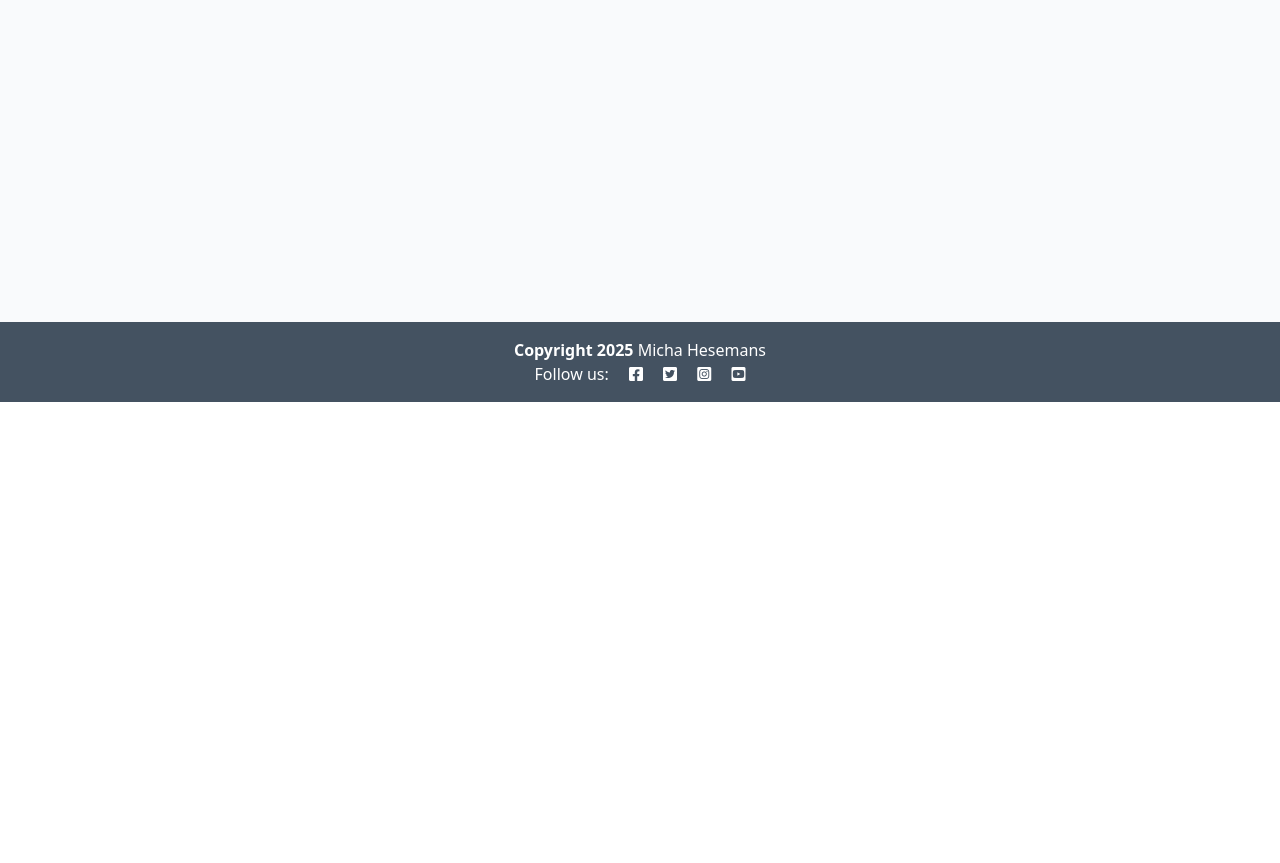
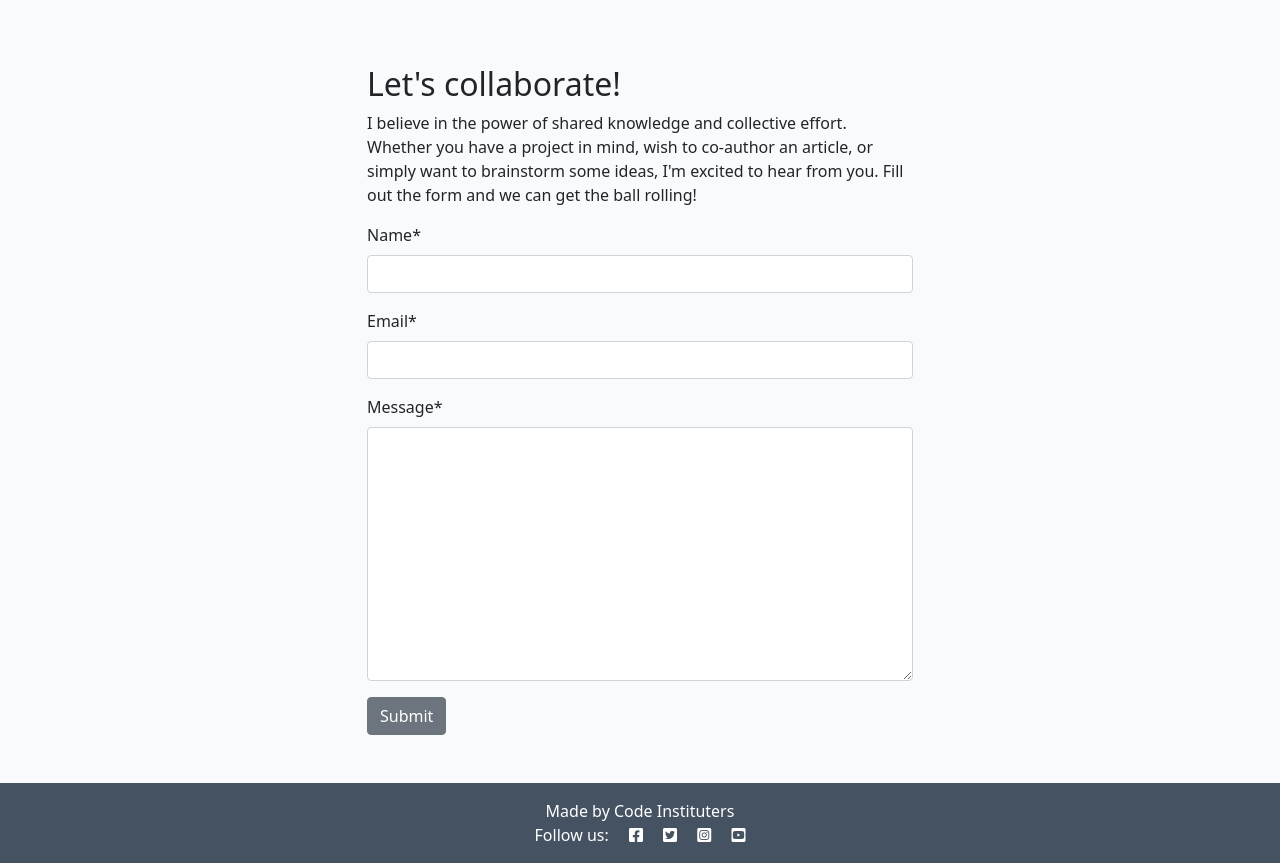
Before and after one commit to mhesemans/django-blog, a Django app: template about/templates/about/about.html in a window 1280 px wide. Shown: the part 398-1261 px from the top of the page. Before the commit the page ends 800 px from the top, so only its background shows below. Run offline with Django 4.2, Linux system fonts and the light colour scheme; the template is opened without the code that fills it: values that come from a table or form of the project are taken from there, others are empty; parts of the project's set-up code (start-up, migrations or seed data) failed here and were passed over; some libraries are stand-ins or nearby versions.

Commit message:
feat: added collaboration requests to about page

```diff
--- /dev/null
+++ b/about/forms.py
@@ -0,0 +1,8 @@
+from .models import CollaborateRequest
+from django import forms
+
+
+class CollaborateForm(forms.ModelForm):
+    class Meta:
+        model = CollaborateRequest
+        fields = ('name', 'email', 'message')
--- a/about/models.py
+++ b/about/models.py
@@ -1,11 +1,22 @@
 from django.db import models
 
+# Create your models here.
 
-# Create your models here.
+
 class About(models.Model):
     title = models.CharField(max_length=200)
+    updated_on = models.DateTimeField(auto_now=True)
     content = models.TextField()
-    updated_on = models.DateTimeField(auto_now=True)
 
     def __str__(self):
         return self.title
+
+
+class CollaborateRequest(models.Model):
+    name = models.CharField(max_length=200)
+    email = models.EmailField()
+    message = models.TextField()
+    read = models.BooleanField(default=False)
+
+    def __str__(self):
+        return f"Collaboration request from {self.name}"
--- a/about/templates/about/about.html
+++ b/about/templates/about/about.html
@@ -1,27 +1,42 @@
 {% extends 'base.html' %}
+{% load static %}
+{% load crispy_forms_tags %}
+
 {% block content %}
-{% load static %}
 <div class="container mt-5">
     <div class="row">
-        <div class="col-4 text-center">
+        <div class="col-12 col-md-4 text-center">
             <img src="{% static 'images/nobody.jpg' %}" width="75%">
         </div>
-        <div class="col-8">
-            <!-- Title goes between these h2 tags -->
+        <div class="col-12 col-md-8">
             <h2>{{ about.title }}</h2>
-            <!-- Content goes directly underneath this -->
-             {{ about.content | safe }}
+            {{ about.content | safe }}
         </div>
     </div>
     <div class="row">
         <div class="col text-right">
             <!-- Updated on field goes in here -->
+
             <p class="text-end"><em>Updated on: {{ about.updated_on }}</em></p>
         </div>
-      </div>
+    </div>
+    <div class="row justify-content-center">
+        <div class="col-12 col-md-6 my-5">
+            <h2>Let's collaborate!</h2>
+            <p>I believe in the power of shared knowledge and collective effort.
+                Whether you have a project in mind, wish to co-author
+                an article, or simply want to brainstorm some ideas,
+                I'm excited to hear from you. Fill out the form
+                and we can get the ball rolling!</p>
+
+            <!-- add your form here. Your submit button should
+                                have the classes of btn, btn-secondary -->
+            <form method="post">
+                {{ collaborate_form | crispy }}
+                {% csrf_token %}
+                <button class="btn btn-secondary" type="submit">Submit</button>
+            </form>
+        </div>
+    </div>
 </div>
 {% endblock content %}
-
-{% block copyright %}
-<p class="m-0 text-center text-white"><b>Copyright 2025</b> Micha Hesemans</p>
-{% endblock copyright %}
```
Also changed, not shown: about/admin.py (+11 -3 lines), about/views.py (+17 -1 lines), about/migrations/0003_collaboraterequest.py (added).
